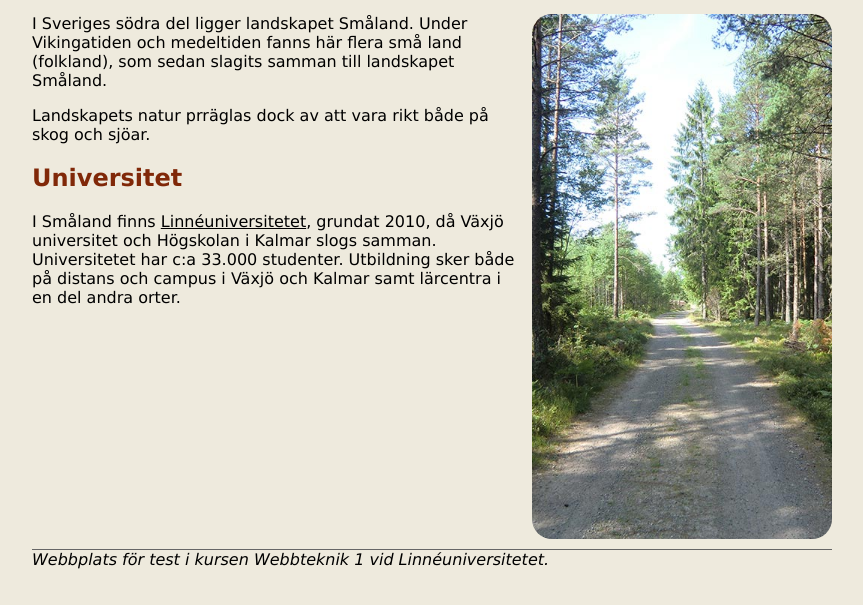
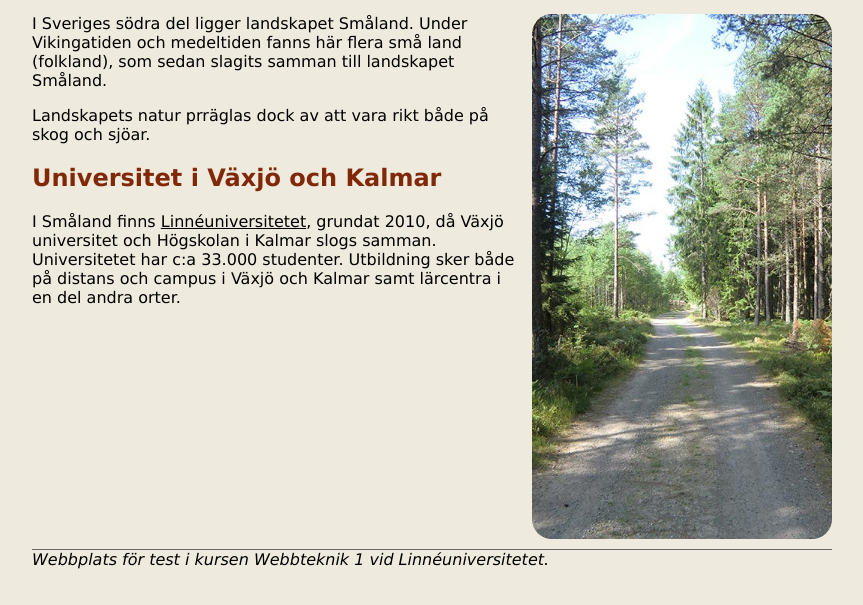
Before and after one commit to RobinKlein90/MyFirstWebSite, a plain HTML site: page index.html in a window 1280 px wide. Shown: the part 145-750 px from the top of the page, without its empty margins (208-1071 px from the left). Drawn offline with Linux system fonts and the light colour scheme.

Commit message:
Ändrat i den andra Rubriken

```diff
--- a/index.html
+++ b/index.html
@@ -21,7 +21,7 @@
         <img src="img/forestroad.jpg" alt="Skogsväg" class="floatRight">
         <p>I Sveriges södra del ligger landskapet Småland. Under Vikingatiden och medeltiden fanns här flera små land (folkland), som sedan slagits samman till landskapet Småland.</p>
         <p>Landskapets natur prräglas dock av att vara rikt både på skog och sjöar.</p>
-        <h2>Universitet</h2>
+        <h2>Universitet i Växjö och Kalmar</Var></h2>
         <p>I Småland finns <a href="http://lnu.se" target="_blank">Linnéuniversitetet</a>, grundat 2010, då Växjö universitet och Högskolan i Kalmar slogs samman. Universitetet har c:a 33.000 studenter. Utbildning sker både på distans och campus i Växjö och Kalmar samt lärcentra i en del andra orter.</p>
     </main>
     <footer>
```
